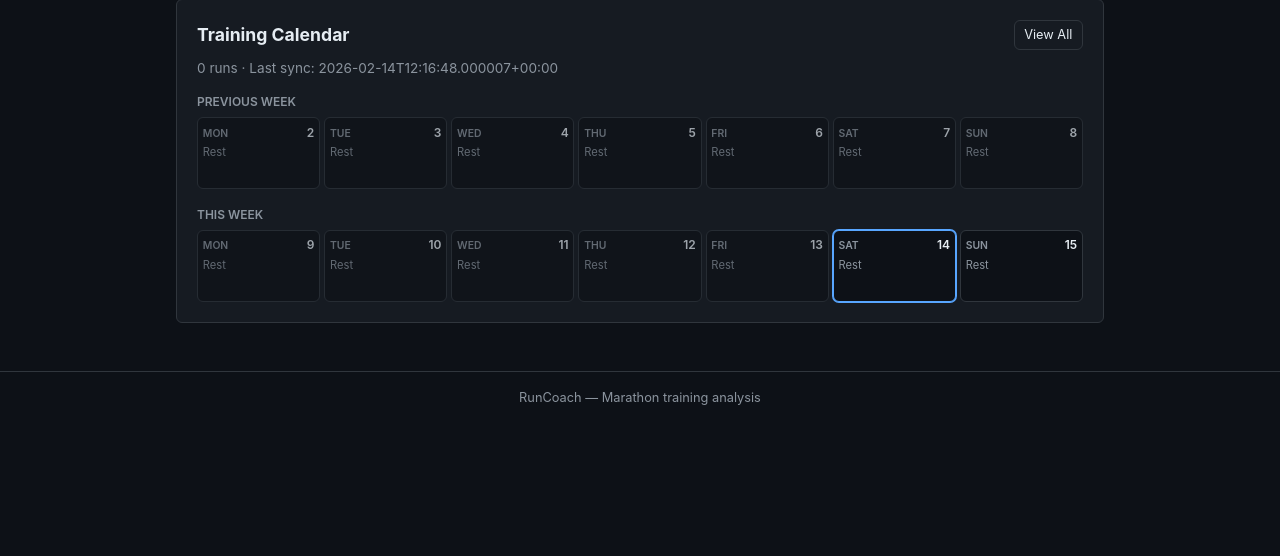
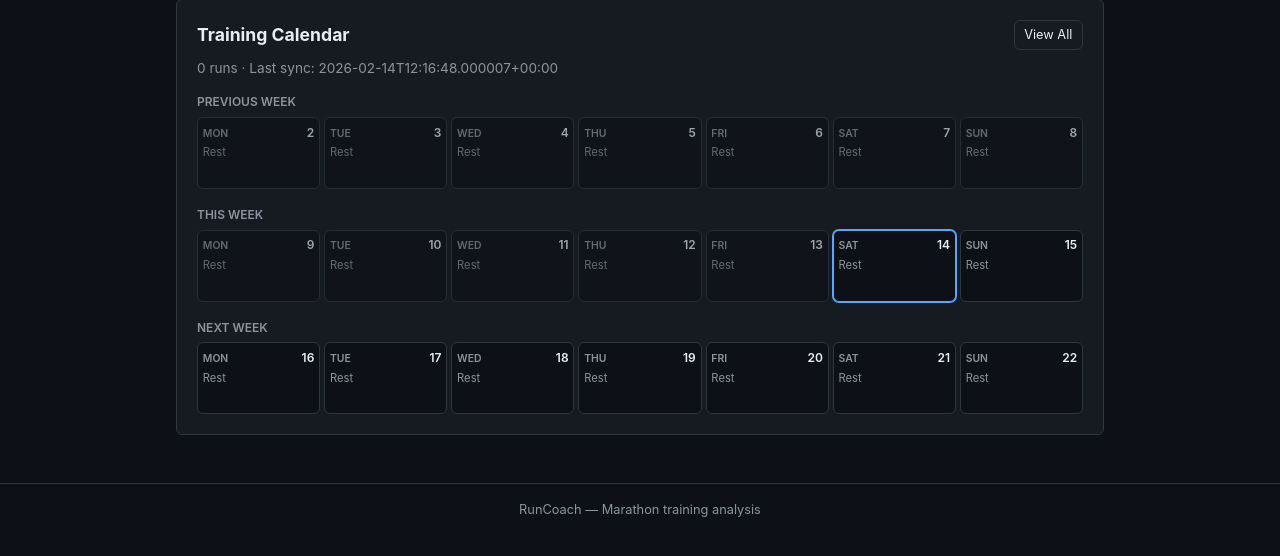
Before and after one commit to comicmuse/fitparser, a Flask app: page / in a window 1280 px wide. Shown: the part 80-636 px from the top of the page. Run offline with Flask 3, Linux system fonts and the light colour scheme; data comes from the database, SQL or seed files in the repository; data that the repository does not hold is empty.

Commit message:
Change Calendar view to 3 weeks

```diff
--- a/runcoach/web/routes.py
+++ b/runcoach/web/routes.py
@@ -38,13 +38,13 @@ def index():
     db = _db()
     today = _date.today()
 
-    # Build a 2-week calendar: previous Mon–Sun + current Mon–Sun
+    # Build a 3-week calendar: previous Mon–Sun + current Mon–Sun + next Mon–Sun
     # Find Monday of the current week
     current_monday = today - timedelta(days=today.weekday())
     prev_monday = current_monday - timedelta(days=7)
-    next_sunday_plus1 = current_monday + timedelta(days=14)  # exclusive end
+    next_sunday_plus1 = current_monday + timedelta(days=21)  # exclusive end (3 weeks)
 
-    # Fetch planned workouts and actual runs for the 2-week window
+    # Fetch planned workouts and actual runs for the 3-week window
     cal_start = prev_monday.isoformat()
     cal_end = next_sunday_plus1.isoformat()
     planned = db.get_planned_workouts_in_range(cal_start, cal_end)
@@ -60,7 +60,7 @@ def index():
 
     # Generate calendar days
     calendar_days = []
-    for i in range(14):
+    for i in range(21):
         d = prev_monday + timedelta(days=i)
         ds = d.isoformat()
         calendar_days.append({
@@ -69,7 +69,7 @@ def index():
             "weekday": d.strftime("%a"),
             "is_today": d == today,
             "is_past": d < today,
-            "week": 0 if i < 7 else 1,
+            "week": i // 7,  # 0 = prev, 1 = current, 2 = next
             "planned": planned_by_date.get(ds, []),
             "actual": actual_by_date.get(ds, []),
         })
--- a/runcoach/web/templates/index.html
+++ b/runcoach/web/templates/index.html
@@ -58,10 +58,10 @@ function toggleUploadForm() {
   </p>
 
   {# Week labels #}
-  {% for week_idx in [0, 1] %}
-  <div style="margin-bottom: {{ '1rem' if week_idx == 0 else '0' }};">
+  {% for week_idx in [0, 1, 2] %}
+  <div style="margin-bottom: {{ '0' if week_idx == 2 else '1rem' }};">
     <div style="font-size: 0.75rem; color: var(--fg-muted); text-transform: uppercase; margin-bottom: 0.35rem; font-weight: 600;">
-      {% if week_idx == 0 %}Previous Week{% else %}This Week{% endif %}
+      {% if week_idx == 0 %}Previous Week{% elif week_idx == 1 %}This Week{% else %}Next Week{% endif %}
     </div>
     <div class="cal-grid">
       {% for day in calendar_days %}
```
